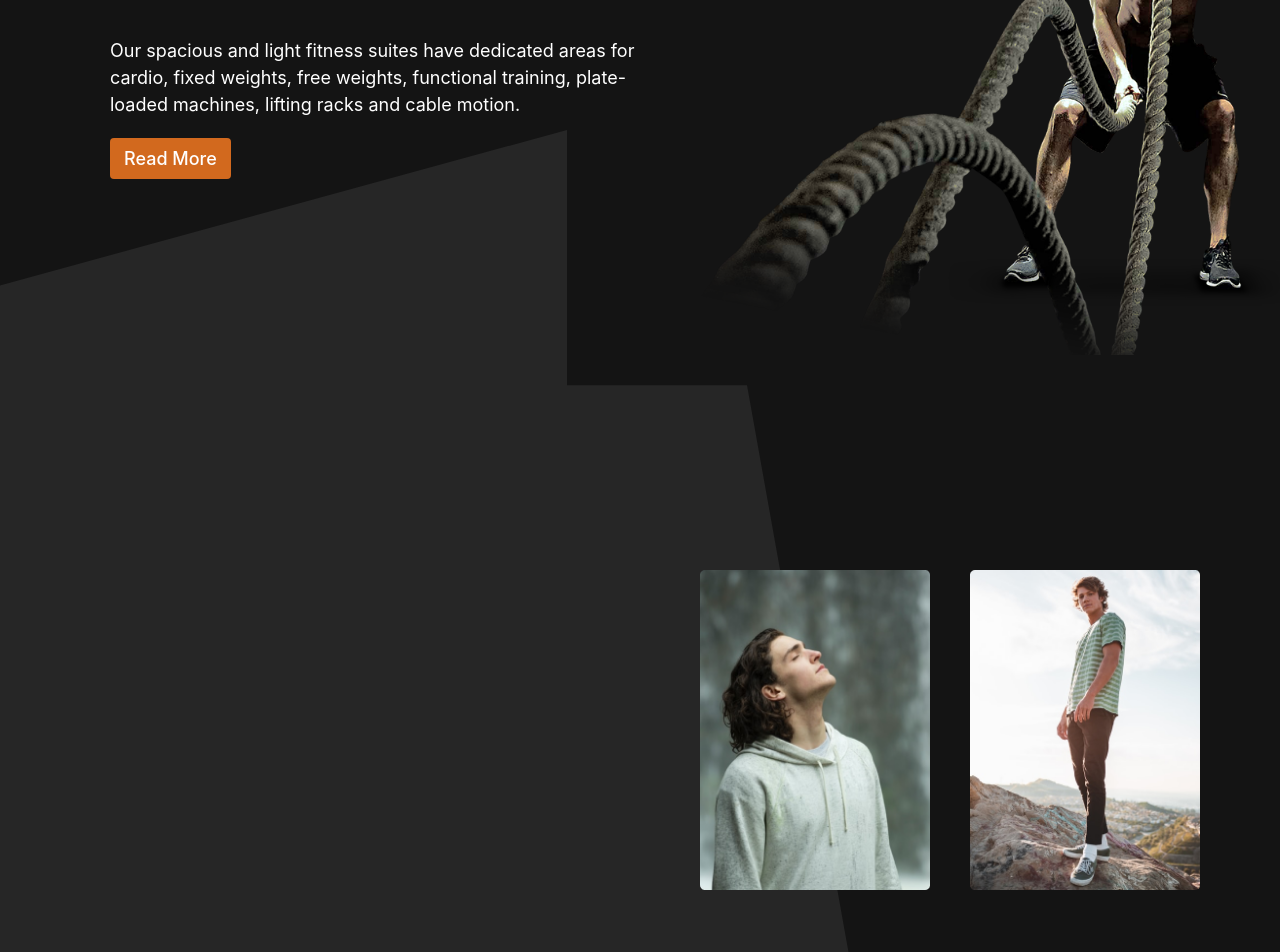
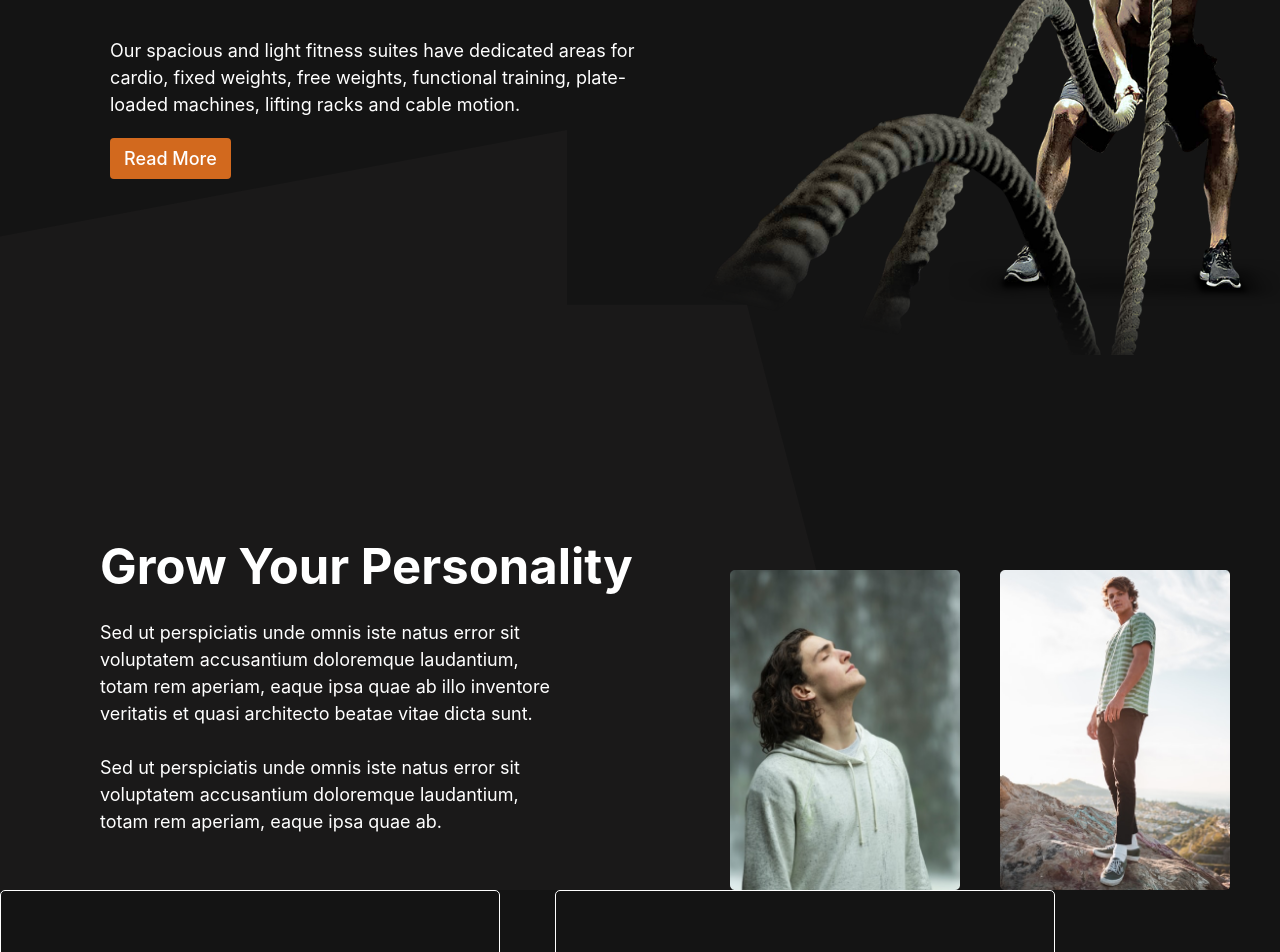
Before and after one commit to firoj7github/gym-web, a React (Create React App) app: page / in a window 1280 px wide. Shown: the part 280-1232 px from the top of the page. Built offline with nearby package versions, Linux system fonts and the light colour scheme; no server answers.

Commit message:
clip add

```diff
--- a/src/pages/Home/Side/Side.css
+++ b/src/pages/Home/Side/Side.css
@@ -3,13 +3,27 @@
     grid-template-columns: repeat(2, 1fr);
     background-color: rgb(20, 20, 20);
     width: 100%;
-    height: 850px;
+    height: 500px;
 }
 .side-clip{
-    background-color: rgb(38, 38, 38);
+    background-color: rgb(26, 25, 25);
     clip-path: polygon(63% 0, 63% 23%, 83% 23%, 100% 100%, 0 100%, 0 14%);
     width: 900px;
     margin-top: -260px;
+   padding-left: 100px;
+}
+.side-clip h3{
+    color: white;
+    padding-top: 400px;
+    font-size: 49px;
+    font-weight: 700;
+    margin-bottom: 15px;
+}
+.side-clip p{
+    color: white;
+    width: 470px;
+    font-size: 18px;
+    text-justify: auto;
 }
 .side-img img{
     width: 230px;
@@ -20,7 +34,7 @@
     grid-template-columns: repeat(2, 1fr);
 
     width: 540px;
-    margin-left: -200px;
+    margin-left: -170px;
     z-index: 1;
     padding-top: 180px;
 }
--- a/src/pages/Home/Side/Side.js
+++ b/src/pages/Home/Side/Side.js
@@ -8,7 +8,12 @@ const Side = () => {
     return (
         <div className='side-all'>
           <div className='side-clip'>
+          <h3>Grow Your Personality</h3>
+          <p>Sed ut perspiciatis unde omnis iste natus error sit voluptatem accusantium doloremque laudantium, totam rem aperiam, eaque ipsa quae ab illo inventore veritatis et quasi architecto beatae vitae dicta sunt.
+          <br/>
+          <br/>
 
+          Sed ut perspiciatis unde omnis iste natus error sit voluptatem accusantium doloremque laudantium, totam rem aperiam, eaque ipsa quae ab.</p>
           </div>
           <div className='side-img'>
           <img src={icon} alt="Gym"></img>
```
